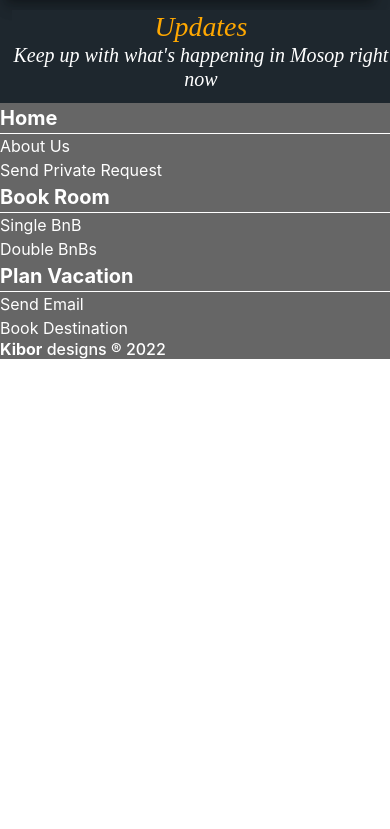
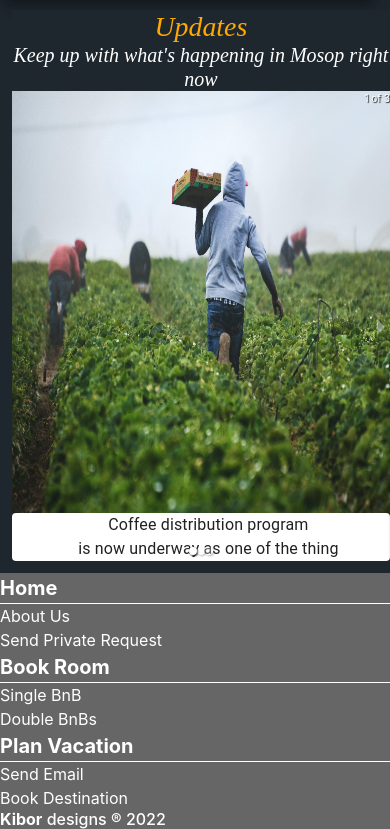
Before and after one commit to Marcelkibor/React-Website-Tarus, a React (Create React App) app: page / in a window 390 px wide. Shown: the part 1760-2589 px from the top of the page. Before the commit the page ends 2119 px from the top, so only its background shows below. Built offline with nearby package versions, Linux system fonts and the light colour scheme; grey boxes are pictures that could not be loaded.

Commit message:
making carousel componenents responsive

```diff
--- a/src/App.css
+++ b/src/App.css
@@ -25,3 +25,7 @@ width: 100% !important;
   height: 50vh !important;
   width: 50vw !important;
 }
+.carouselImagesSmall{
+  width: 100vw!important;
+  height: 50vh!important;
+}
--- a/src/components/CarouselComponent.js
+++ b/src/components/CarouselComponent.js
@@ -16,9 +16,14 @@ componentSpacer:{
  display:'flex',
  alignItems:'center',
  textAlign:'center',
- [theme.breakpoints.down('sm')]:{
+ [theme.breakpoints.down('md')]:{
 display:'none'
  },},
+ componentSpacerSmall:{
+[theme.breakpoints.up('sm')]:{
+  display:'none'
+}
+ },
 }));
 function CarouselComponent() {
 const classes = customStyles();
@@ -67,6 +72,49 @@ className = 'carouselImages img-fluid'
 </Card>
 </div>
 </Carousel>
+{/* second carousel for smaller devices */}
+<Carousel  autoPlay interval="6000" transitionTime="1000" showThumbs={false} className = 'mainCarousel'>
+<div className={classes.componentSpacerSmall}>
+  <img
+src={car1}
+className ='carouselImagesSmall img-fluid'
+/>
+<Card className='carouselCard'>
+  <CardContent>
+    <Typography>
+    Coffee distribution program
+    <br></br>is now underway as one of the thing
+    </Typography>
+  </CardContent>
+</Card>
+</div>
+<div className={classes.componentSpacerSmall}>
+  <img
+src={car2}
+className = 'carouselImagesSmall img-fluid'
+/>
+<Card className='carouselCard'>
+  <CardContent>
+    <Typography>
+    Coffee distribution program <br></br>is now underway as one of the thing
+    </Typography>
+  </CardContent>
+</Card>
+</div>
+<div className={classes.componentSpacerSmall}>
+  <img
+src={car3}
+className = 'carouselImagesSmall img-fluid'
+/>
+<Card className='carouselCard'>
+  <CardContent>
+    <Typography>
+    Coffee distribution program<br></br> is now underway as one of the thing
+    </Typography>
+  </CardContent>
+</Card>
+</div>
+</Carousel>
 </div>
   )
 }
```
